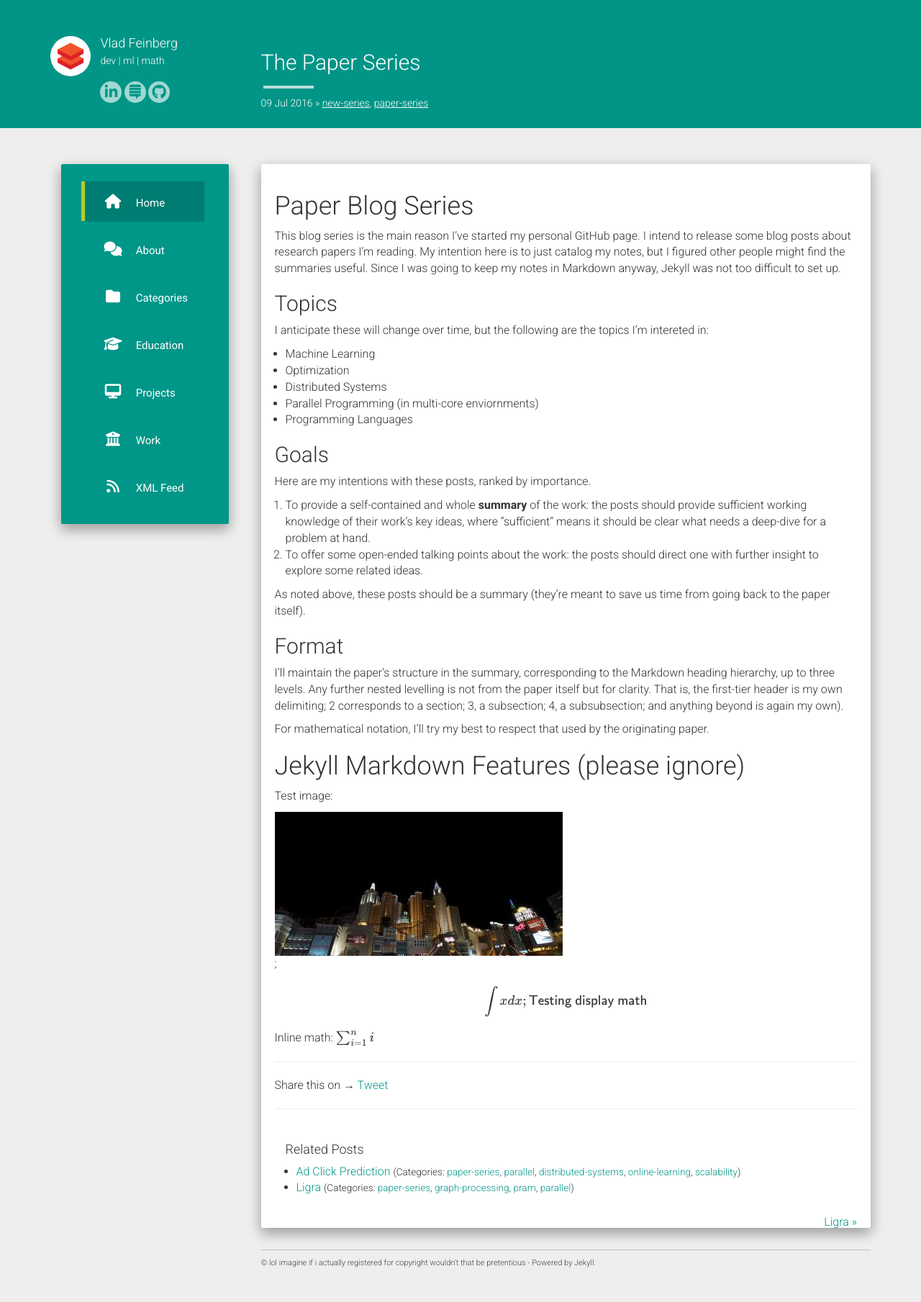
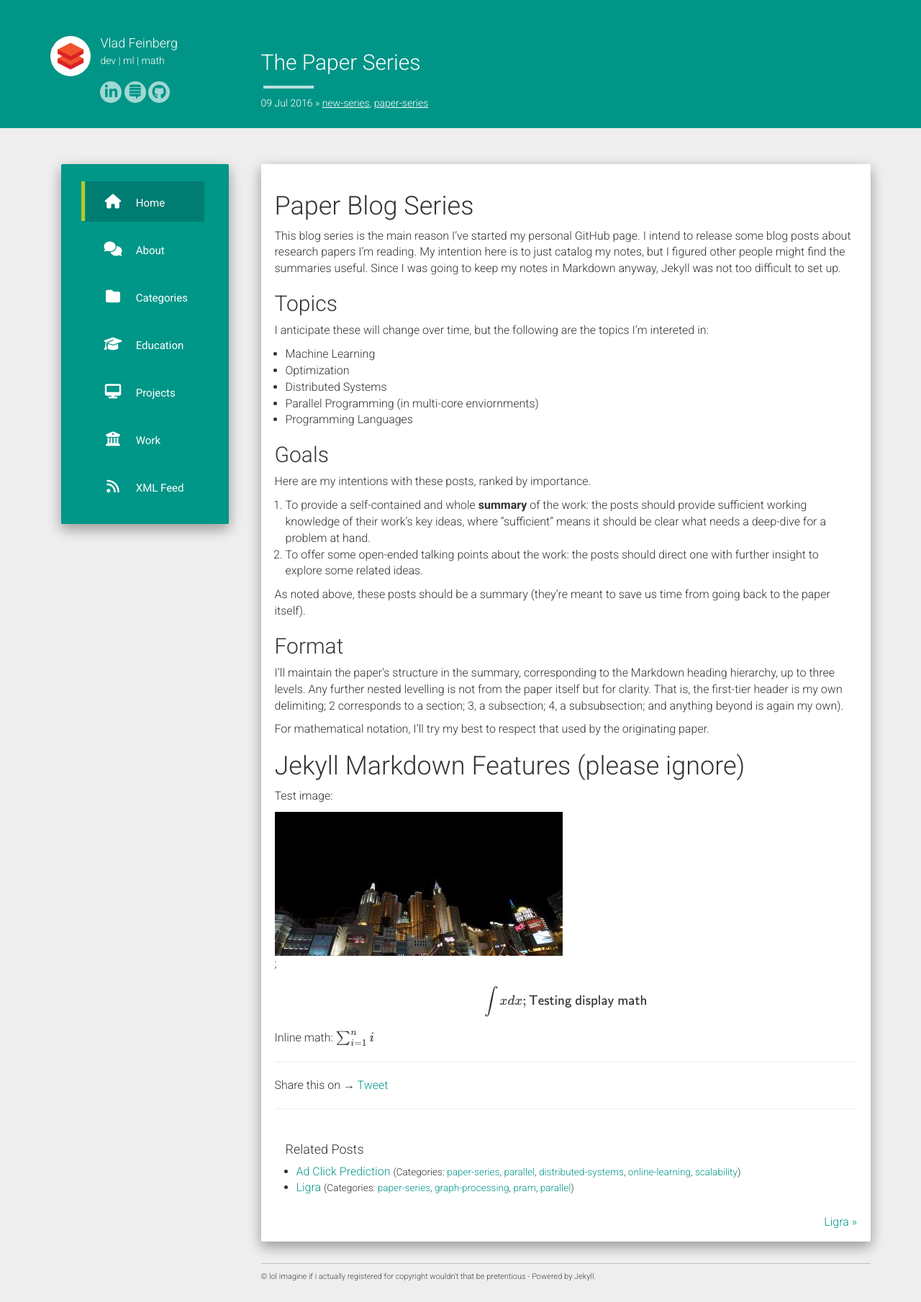
Before and after one commit to vlad17/vlad17.github.io, a Jekyll site: the page built from _posts/2016-07-09-introduction-to-the-paper-blog.md, in a window 1280 px wide. Shown: the whole page at 72% size. Built offline with Jekyll 4.4.1, drawn with Linux system fonts in a browser that asks for light colours; nearby versions of some CDN libraries; formulas are drawn with MathJax 3; comment, search, counter and statistics services are not loaded.

Commit message:
Cosmetic changes:
1. Got rid of that inane disqus comment crap
2. Added vertical space at bottom of posts

```diff
--- a/_config.yml
+++ b/_config.yml
@@ -2,7 +2,6 @@
 description: Vlad's Blog
 author: Vlad Feinberg
 about: dev | ml | math
-disqus_shortname: vladfeinberg
 
 exclude: [".rvmrc", ".rbenv-version", "README.md", "Rakefile", "LICENSE", "Gemfile", "Gemfile.lock"]
 
--- a/_layouts/post.html
+++ b/_layouts/post.html
@@ -51,22 +51,13 @@
 </div>
 
 
-<div class="disqus-comments">
-    <div id="disqus_thread"></div>
-    <script type="text/javascript">
-        /* <![CDATA[ */
+<style>
+  .bottom-margin-add {
+     margin-bottom: 0.5cm;
+  }
+</style>
+<div>
+<p class="bottom-margin-add"> </p>
+</div>
 
-        var disqus_shortname = "{{ site.disqus_shortname }}";
-        var disqus_identifier = "{{ site.url }}_{{ page.title }}";
-        var disqus_title = "{{ page.title }}";
-
-        /* * * DON'T EDIT BELOW THIS LINE * * */
-        (function() {
-            var dsq = document.createElement('script'); dsq.type = 'text/javascript'; dsq.async = true;
-            dsq.src = '//' + disqus_shortname + '.disqus.com/embed.js';
-            (document.getElementsByTagName('head')[0] || document.getElementsByTagName('body')[0]).appendChild(dsq);
-        })();
-    /* ]]> */
-    </script>
 </div>
-</div>
```
Also changed, not shown: README.md.
